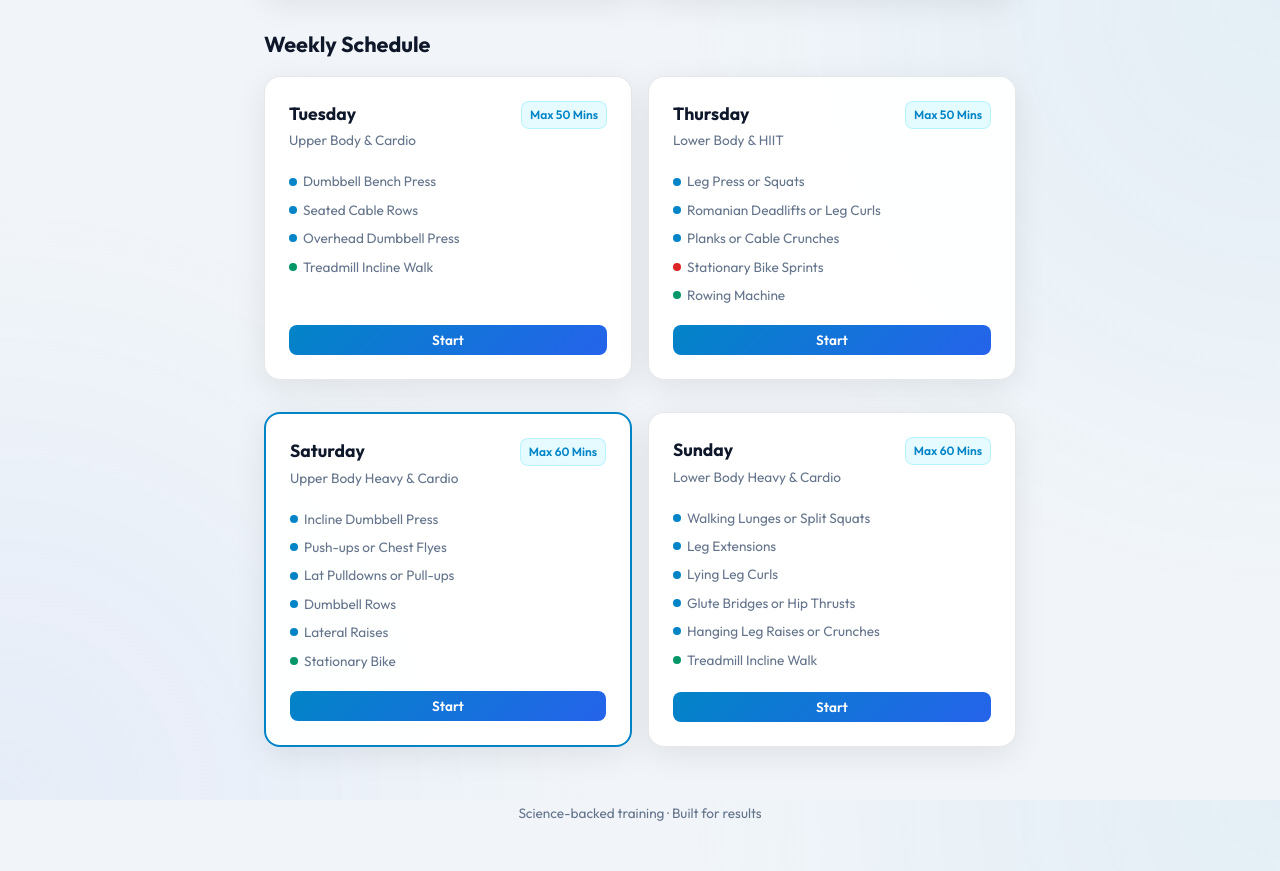
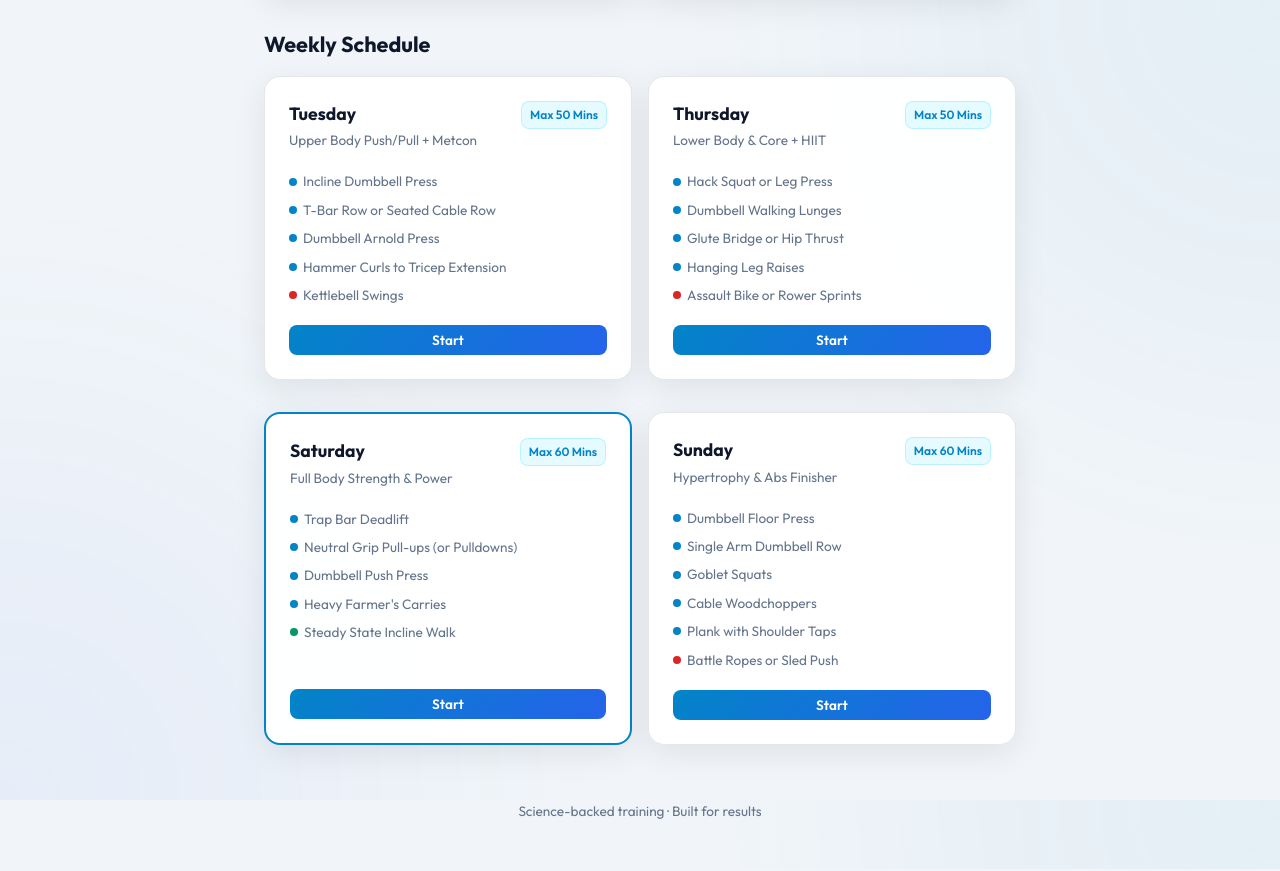
Before and after one commit to BramwillBB/fitness-app, a React (Vite) app: page / in a window 1280 px wide. Shown: the part 800-1671 px from the top of the page. Built offline with nearby package versions, Linux system fonts and the light colour scheme; no server answers.

Commit message:
Update program to Phase 2 High Intensity

```diff
--- a/src/data/program.js
+++ b/src/data/program.js
@@ -1,238 +1,239 @@
 export const exerciseProgram = [
   {
     day: "Tuesday",
-    focus: "Upper Body & Cardio",
+    focus: "Upper Body Push/Pull + Metcon",
     timeLimit: "Max 50 Mins",
-    sequence: "Resistance (25 min) → Cardio (25 min)",
+    sequence: "Resistance (30 min) → Metcon Finisher (20 min)",
     workouts: [
       {
         id: "tue_r1",
         category: "Resistance",
-        name: "Dumbbell Bench Press",
+        name: "Incline Dumbbell Press",
         sets: 4,
         reps: "8-10",
-        defaultRest: 75,
-        muscleGroup: "Chest",
-        tip: "Retract your shoulder blades and press them into the bench for a stable base. Lower the dumbbells to chest level with a controlled 2-second eccentric, then drive up explosively. Avoid flaring your elbows past 45°."
+        defaultRest: 90,
+        muscleGroup: "Upper Chest",
+        tip: "Set bench to 30°. Keep elbows tucked slightly (45-degree angle) to protect the shoulder joints. Drive the weight up explosively, lower under control for 3 seconds."
       },
       {
         id: "tue_r2",
         category: "Resistance",
-        name: "Seated Cable Rows",
+        name: "T-Bar Row or Seated Cable Row",
         sets: 4,
         reps: "8-10",
-        defaultRest: 75,
+        defaultRest: 90,
         muscleGroup: "Back",
-        tip: "Sit tall with a slight forward lean at the start. Pull the handle to your lower ribcage by driving your elbows straight back. Squeeze your shoulder blades together for a full 1-second contraction before the controlled release."
+        tip: "Keep your chest up and lower back tight. Pull the weight towards your belly button, squeezing your shoulder blades together. This builds back thickness without straining the lower back."
       },
       {
         id: "tue_r3",
         category: "Resistance",
-        name: "Overhead Dumbbell Press",
-        sets: 2,
+        name: "Dumbbell Arnold Press",
+        sets: 3,
         reps: "10-12",
-        defaultRest: 75,
+        defaultRest: 60,
         muscleGroup: "Shoulders",
-        tip: "Brace your core and avoid arching your lower back. Press dumbbells overhead in a slight arc, finishing with the weights directly above your shoulders. Lower under control to ear level."
+        tip: "Start with palms facing you at shoulder level, press up while rotating palms outward. This hits all three heads of the deltoid and promotes shoulder mobility."
+      },
+      {
+        id: "tue_r4",
+        category: "Resistance",
+        name: "Hammer Curls to Tricep Extension",
+        sets: 3,
+        reps: "12 (Each)",
+        defaultRest: 60,
+        muscleGroup: "Arms",
+        tip: "Superset: Do hammer curls (palms facing each other, great for elbow health) immediately followed by overhead tricep extensions. Burns out the arms quickly."
       },
       {
         id: "tue_c1",
-        category: "Cardio",
-        name: "Treadmill Incline Walk",
-        duration: "25 mins",
+        category: "HIIT",
+        name: "Kettlebell Swings",
+        duration: "10 mins",
         defaultRest: 0,
-        details: "Speed 5.5-6.5 km/h, Incline 6-10%, HR 120-140 bpm",
-        tip: "Maintain an upright posture—do NOT hold the handrails. Pump your arms naturally. This sustained Zone 2 effort forces direct fatty acid oxidation and builds aerobic base without CNS fatigue."
+        details: "10 Rounds: 30s Swings → 30s Rest",
+        tip: "This is a hip hinge, not a squat. Drive the kettlebell up using the power of your glutes and hamstrings. Highly metabolic for maximum fat loss while protecting knees."
       }
     ]
   },
   {
     day: "Thursday",
-    focus: "Lower Body & HIIT",
+    focus: "Lower Body & Core + HIIT",
     timeLimit: "Max 50 Mins",
-    sequence: "Resistance (25 min) → HIIT + Cardio (25 min)",
+    sequence: "Resistance (35 min) → HIIT (15 min)",
     workouts: [
       {
         id: "thu_r1",
         category: "Resistance",
-        name: "Leg Press or Squats",
+        name: "Hack Squat or Leg Press",
         sets: 4,
         reps: "8-10",
         defaultRest: 90,
-        muscleGroup: "Quads/Glutes",
-        tip: "Place feet shoulder-width apart, toes slightly out. Lower until thighs are at least parallel to the platform. Drive through your heels and mid-foot—never let your knees cave inward."
+        muscleGroup: "Quads",
+        tip: "Great alternative to barbell squats for a 48-year-old; loads the quads heavily without compressing the spine. Control the weight down deep, drive up without locking knees."
       },
       {
         id: "thu_r2",
         category: "Resistance",
-        name: "Romanian Deadlifts or Leg Curls",
-        sets: 4,
-        reps: "8-10",
+        name: "Dumbbell Walking Lunges",
+        sets: 3,
+        reps: "10-12 per leg",
         defaultRest: 90,
-        muscleGroup: "Hamstrings",
-        tip: "For RDLs: push your hips back as if closing a car door behind you. Keep the bar or dumbbells dragging along your thighs. Maintain a flat back and feel a deep stretch in your hamstrings at the bottom."
+        muscleGroup: "Glutes/Legs",
+        tip: "Take long, deliberate steps. Keep your torso upright. This is excellent for unilateral strength, fixing imbalances, and spiking the heart rate."
       },
       {
         id: "thu_r3",
         category: "Resistance",
-        name: "Planks or Cable Crunches",
-        sets: 2,
-        reps: "To failure / 60s",
+        name: "Glute Bridge or Hip Thrust",
+        sets: 3,
+        reps: "12-15",
+        defaultRest: 60,
+        muscleGroup: "Hamstrings/Glutes",
+        tip: "Drive through the heels and squeeze the glutes hard for a 2-second pause at the top. Essential for lower back health and posterior chain strength."
+      },
+      {
+        id: "thu_r4",
+        category: "Resistance",
+        name: "Hanging Leg Raises",
+        sets: 3,
+        reps: "To failure",
         defaultRest: 60,
         muscleGroup: "Core",
-        tip: "For planks: squeeze glutes, brace abs as if about to be punched, keep a straight line from head to heels. For cable crunches: flex your spine by pulling your ribcage toward your pelvis—don't just bend at the hips."
+        tip: "Hang from a pull-up bar (or use Captain's Chair). Focus on rolling your pelvis upward. This targets the lower abs directly to help build the 'six pack' foundation."
       },
       {
         id: "thu_c1",
         category: "HIIT",
-        name: "Stationary Bike Sprints",
+        name: "Assault Bike or Rower Sprints",
         duration: "15 mins",
         defaultRest: 0,
-        details: "6 Rounds: 30s Max Effort (100+ RPM, Resistance 8-10) → 60s Recovery (50-60 RPM, Resistance 3)",
-        tip: "During sprints, stay seated and drive through the balls of your feet. Your heart rate should spike above 160 bpm. During recovery, keep pedaling slowly—never stop completely. This protocol acutely spikes growth hormone secretion."
-      },
-      {
-        id: "thu_c2",
-        category: "Cardio",
-        name: "Rowing Machine",
-        duration: "10 mins",
-        defaultRest: 0,
-        details: "22-26 strokes/min, HR 120-140 bpm",
-        tip: "Drive with your legs first (60% of power), then lean back slightly, and finish the pull to your lower ribs. Maintain a steady cadence. This immediately oxidizes the fatty acids mobilized by the HIIT session."
+        details: "8 Rounds: 20s ALL OUT Sprint → 40s Slow Recovery",
+        tip: "Low impact on the joints but incredibly demanding on the cardiovascular system. Go absolute maximum effort during the 20 seconds. This shreds visceral fat."
       }
     ]
   },
   {
     day: "Saturday",
-    focus: "Upper Body Heavy & Cardio",
+    focus: "Full Body Strength & Power",
     timeLimit: "Max 60 Mins",
-    sequence: "Resistance (40-45 min) → Cardio (15-20 min)",
+    sequence: "Resistance (45 min) → Cardio (15 min)",
     workouts: [
       {
         id: "sat_r1",
         category: "Resistance",
-        name: "Incline Dumbbell Press",
-        sets: 3,
-        reps: "8-10",
-        defaultRest: 90,
-        muscleGroup: "Upper Chest",
-        tip: "Set bench to 30-45°. Maintain a slight arch in your upper back. Press the dumbbells to full lockout but don't clang them at the top. Use a 3-second eccentric for maximum time under tension."
+        name: "Trap Bar Deadlift",
+        sets: 4,
+        reps: "6-8",
+        defaultRest: 120,
+        muscleGroup: "Full Body/Legs",
+        tip: "The trap bar keeps the weight centered, significantly reducing lower back shear stress compared to conventional deadlifts. Stand tall and squeeze glutes at the top."
       },
       {
         id: "sat_r2",
         category: "Resistance",
-        name: "Push-ups or Chest Flyes",
-        sets: 3,
-        reps: "Near failure",
+        name: "Neutral Grip Pull-ups (or Pulldowns)",
+        sets: 4,
+        reps: "8-10",
         defaultRest: 90,
-        muscleGroup: "Chest",
-        tip: "For push-ups: hands slightly wider than shoulders, full range of motion (chest to floor). For flyes: keep a slight bend in elbows, lower the weights in a wide arc until you feel a deep chest stretch, then squeeze together."
+        muscleGroup: "Back/Biceps",
+        tip: "Palms facing each other. This grip is much friendlier on the elbows and shoulders for men over 40. Pull your chest to the bar."
       },
       {
         id: "sat_r3",
         category: "Resistance",
-        name: "Lat Pulldowns or Pull-ups",
+        name: "Dumbbell Push Press",
         sets: 3,
         reps: "8-10",
         defaultRest: 90,
-        muscleGroup: "Back (Lats)",
-        tip: "Lean back slightly (about 15°). Pull the bar to your upper chest by driving your elbows down and back. Initiate the movement with your lats, not your biceps. Squeeze at the bottom for 1 second."
+        muscleGroup: "Shoulders/Power",
+        tip: "Dip slightly at the knees and use leg drive to help press the dumbbells overhead. Great for building upper body power and core stability."
       },
       {
         id: "sat_r4",
         category: "Resistance",
-        name: "Dumbbell Rows",
+        name: "Heavy Farmer's Carries",
         sets: 3,
-        reps: "8-10",
+        reps: "40 meters",
         defaultRest: 90,
-        muscleGroup: "Back (Mid)",
-        tip: "One knee and hand on the bench for support. Pull the dumbbell toward your hip, not your chest. Keep your torso parallel to the floor and avoid rotating your body to heave the weight."
-      },
-      {
-        id: "sat_r5",
-        category: "Resistance",
-        name: "Lateral Raises",
-        sets: 4,
-        reps: "12-15",
-        defaultRest: 60,
-        muscleGroup: "Shoulders (Lateral)",
-        tip: "Slight bend at the elbows, lift to shoulder height—not higher. Lead with your pinkies slightly to emphasize the medial deltoid. Use a controlled 2-second raise and 3-second lower. Ego-check the weight; form is king."
+        muscleGroup: "Core/Grip",
+        tip: "Grab the heaviest dumbbells or kettlebells you can hold. Walk with perfect, upright posture. This builds a bulletproof core and insane grip strength."
       },
       {
         id: "sat_c1",
         category: "Cardio",
-        name: "Stationary Bike",
-        duration: "15-20 mins",
+        name: "Steady State Incline Walk",
+        duration: "15 mins",
         defaultRest: 0,
-        details: "70-80 RPM, HR 120-140 bpm, Resistance Lvl 4-5",
-        tip: "Keep a tall, relaxed posture. Maintain a consistent cadence—avoid surging or slowing. This low-intensity finisher maximizes fat oxidation while keeping CNS fatigue minimal for Sunday's session."
+        details: "Speed 5-6 km/h, Incline 10-12%",
+        tip: "Cool down and flush the legs. Keeping it strictly Zone 2 (can hold a conversation) builds the aerobic base and aids recovery."
       }
     ]
   },
   {
     day: "Sunday",
-    focus: "Lower Body Heavy & Cardio",
+    focus: "Hypertrophy & Abs Finisher",
     timeLimit: "Max 60 Mins",
-    sequence: "Resistance (40-45 min) → Cardio (15-20 min)",
+    sequence: "Resistance (40 min) → Core/Metcon (20 min)",
     workouts: [
       {
         id: "sun_r1",
         category: "Resistance",
-        name: "Walking Lunges or Split Squats",
-        sets: 3,
-        reps: "10-12 per leg",
+        name: "Dumbbell Floor Press",
+        sets: 4,
+        reps: "8-10",
         defaultRest: 90,
-        muscleGroup: "Quads/Glutes",
-        tip: "Take a long stride. Your front knee should track over your toes without collapsing inward. Lower your back knee until it nearly touches the ground. Push off through your front heel to stand."
+        muscleGroup: "Chest/Triceps",
+        tip: "Lie on the floor and press dumbbells. The floor stops your elbows at 90 degrees, completely removing shoulder strain while allowing you to load the chest and triceps heavy."
       },
       {
         id: "sun_r2",
         category: "Resistance",
-        name: "Leg Extensions",
+        name: "Single Arm Dumbbell Row",
         sets: 3,
-        reps: "12-15",
+        reps: "10-12 per arm",
         defaultRest: 60,
-        muscleGroup: "Quads",
-        tip: "Adjust the pad so it sits on your lower shins. Extend fully and squeeze the contraction hard at the top for 1 second. Lower with a slow 3-second eccentric. Avoid swinging or using momentum."
+        muscleGroup: "Back (Lats)",
+        tip: "Support yourself on a bench. Focus on pulling the elbow to the hip. Keep the torso stable to protect the spine. Excellent for fixing left/right strength imbalances."
       },
       {
         id: "sun_r3",
         category: "Resistance",
-        name: "Lying Leg Curls",
+        name: "Goblet Squats",
         sets: 3,
-        reps: "10-12",
+        reps: "12-15",
         defaultRest: 60,
-        muscleGroup: "Hamstrings",
-        tip: "Keep your hips pressed flat against the pad throughout. Curl the weight up by contracting your hamstrings, not by lifting your hips. Squeeze at the top, then lower under strict control."
+        muscleGroup: "Quads/Core",
+        tip: "Hold a dumbbell or kettlebell vertically at your chest. This front-loaded position forces your abs to work overtime and naturally keeps your torso upright, saving the back."
       },
       {
         id: "sun_r4",
         category: "Resistance",
-        name: "Glute Bridges or Hip Thrusts",
+        name: "Cable Woodchoppers",
         sets: 3,
-        reps: "12-15",
+        reps: "12 per side",
         defaultRest: 60,
-        muscleGroup: "Glutes",
-        tip: "Drive through your heels and squeeze your glutes at the top for 2 seconds. Keep your chin tucked and ribs down—avoid hyperextending your lower back. Use a barbell pad for comfort under heavier loads."
+        muscleGroup: "Obliques/Core",
+        tip: "Set cable high, chop diagonally down across your body. Keep arms mostly straight. This rotational movement carves out the obliques and side-abs."
       },
       {
         id: "sun_r5",
         category: "Resistance",
-        name: "Hanging Leg Raises or Crunches",
+        name: "Plank with Shoulder Taps",
         sets: 3,
-        reps: "To failure",
+        reps: "20 taps total",
         defaultRest: 60,
         muscleGroup: "Core",
-        tip: "For leg raises: curl your pelvis upward at the top of the movement. For crunches: focus on lifting your shoulder blades off the floor using your abs, not pulling on your neck."
+        tip: "Hold a pushup position. Tap your left shoulder with your right hand, then switch. Keep your hips completely still—don't let them sway. Ultimate anti-rotation ab builder."
       },
       {
         id: "sun_c1",
-        category: "Cardio",
-        name: "Treadmill Incline Walk",
-        duration: "15-20 mins",
+        category: "HIIT",
+        name: "Battle Ropes or Sled Push",
+        duration: "10 mins",
         defaultRest: 0,
-        details: "Speed 5.5-6.5 km/h, Incline 8-12%, HR 120-140 bpm",
-        tip: "End your week strong with an aggressive incline. Keep arms free, maintain upright posture. This final Zone 2 session maximizes the metabolic afterburn from your Sunday resistance volume."
+        details: "10 Rounds: 20s Max Effort → 40s Rest",
+        tip: "A brutal finisher. Burns massive calories and depletes glycogen to ensure your body is pulling from fat stores, all with zero impact on your joints."
       }
     ]
   }
```
